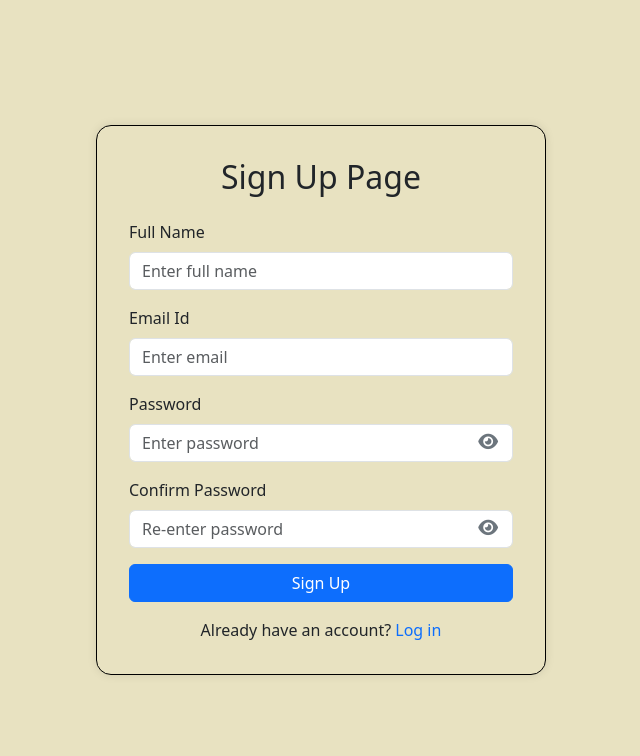
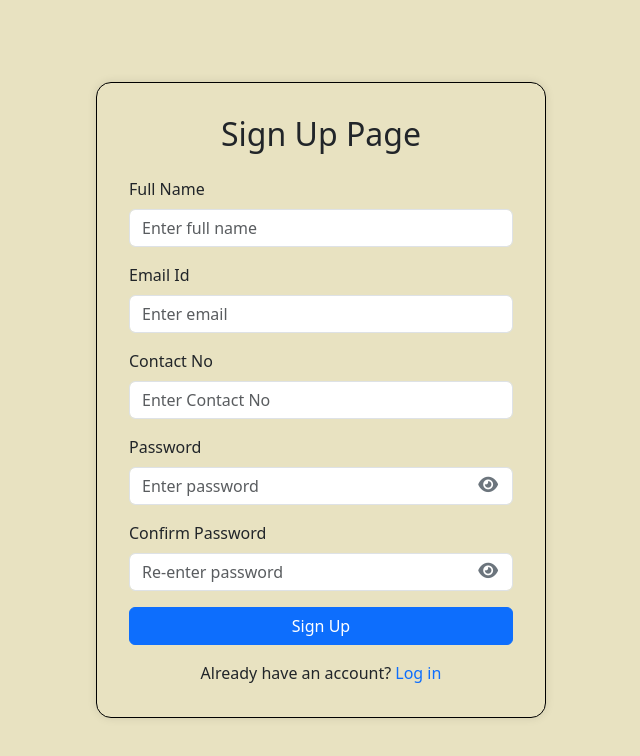
Before and after one commit to prathmesh133/BakeHub, an Angular app: page /signup in a window 1280 px wide. Shown: the top 756 px of the page, without its empty margins (319-959 px from the left). Built offline with nearby package versions, Linux system fonts and the light colour scheme.

Commit message:
add changes

```diff
--- a/src/app/components/signup/signup.component.html
+++ b/src/app/components/signup/signup.component.html
@@ -13,6 +13,11 @@
       <div class="mb-3">
         <label for="email" class="form-label">Email Id</label>
         <input type="email" id="email" class="form-control" formControlName="email" placeholder="Enter email" required>
+      </div>
+
+      <div class="mb-3">
+        <label for="contact" class="form-label">Contact No</label>
+        <input type="text" id="contact" class="form-control" formControlName="contact" placeholder="Enter Contact No" required>
       </div>
 
       <div class="mb-3 position-relative">
--- a/src/app/components/signup/signup.component.ts
+++ b/src/app/components/signup/signup.component.ts
@@ -18,6 +18,7 @@ export class SignupComponent {
     this.signupForm = this.fb.group({
       name: ['', Validators.required],
       email: ['', [Validators.required, Validators.email]],
+      contact:['',[Validators.required]],
       password: ['', Validators.required],
       confirmPassword: ['', Validators.required]
     });
```
